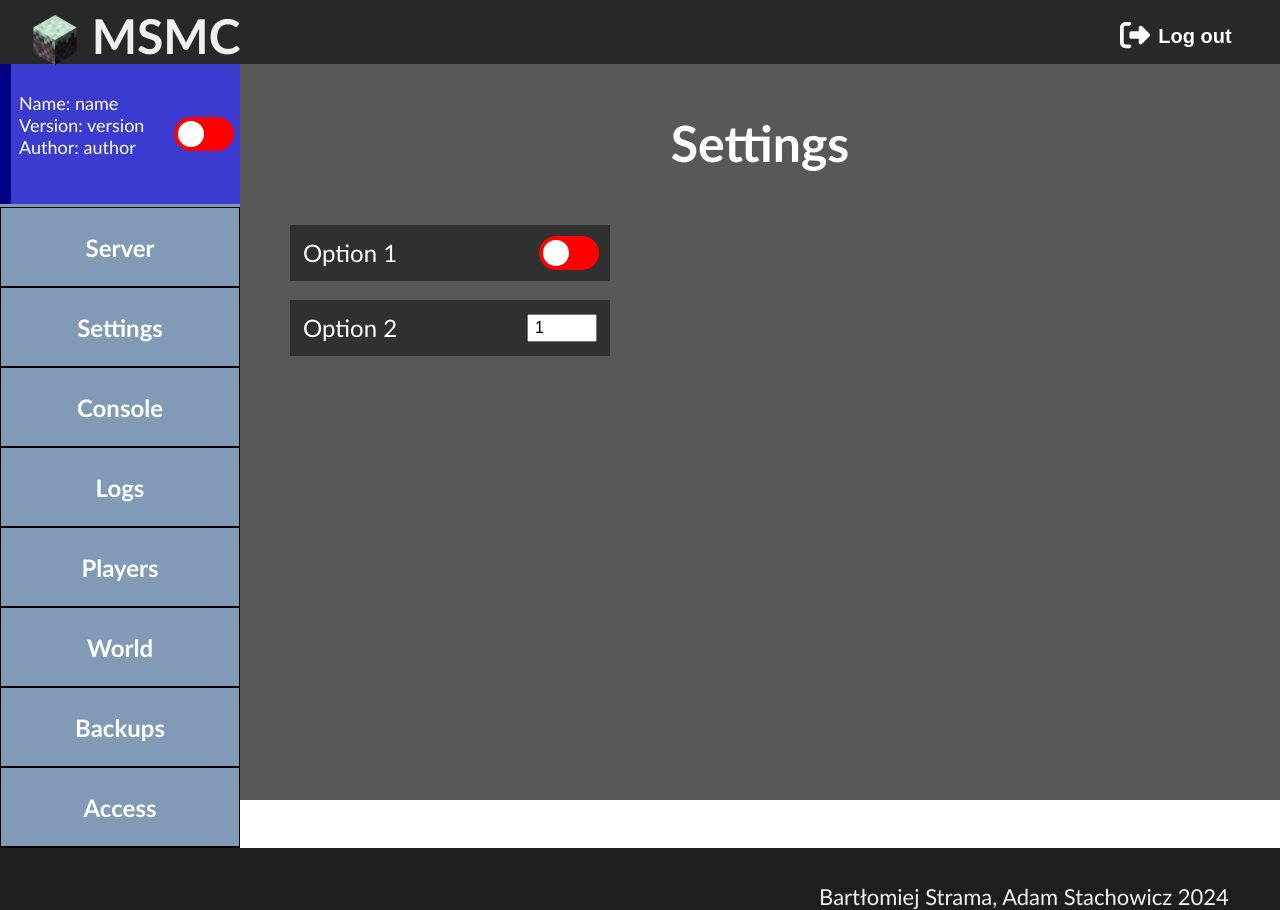
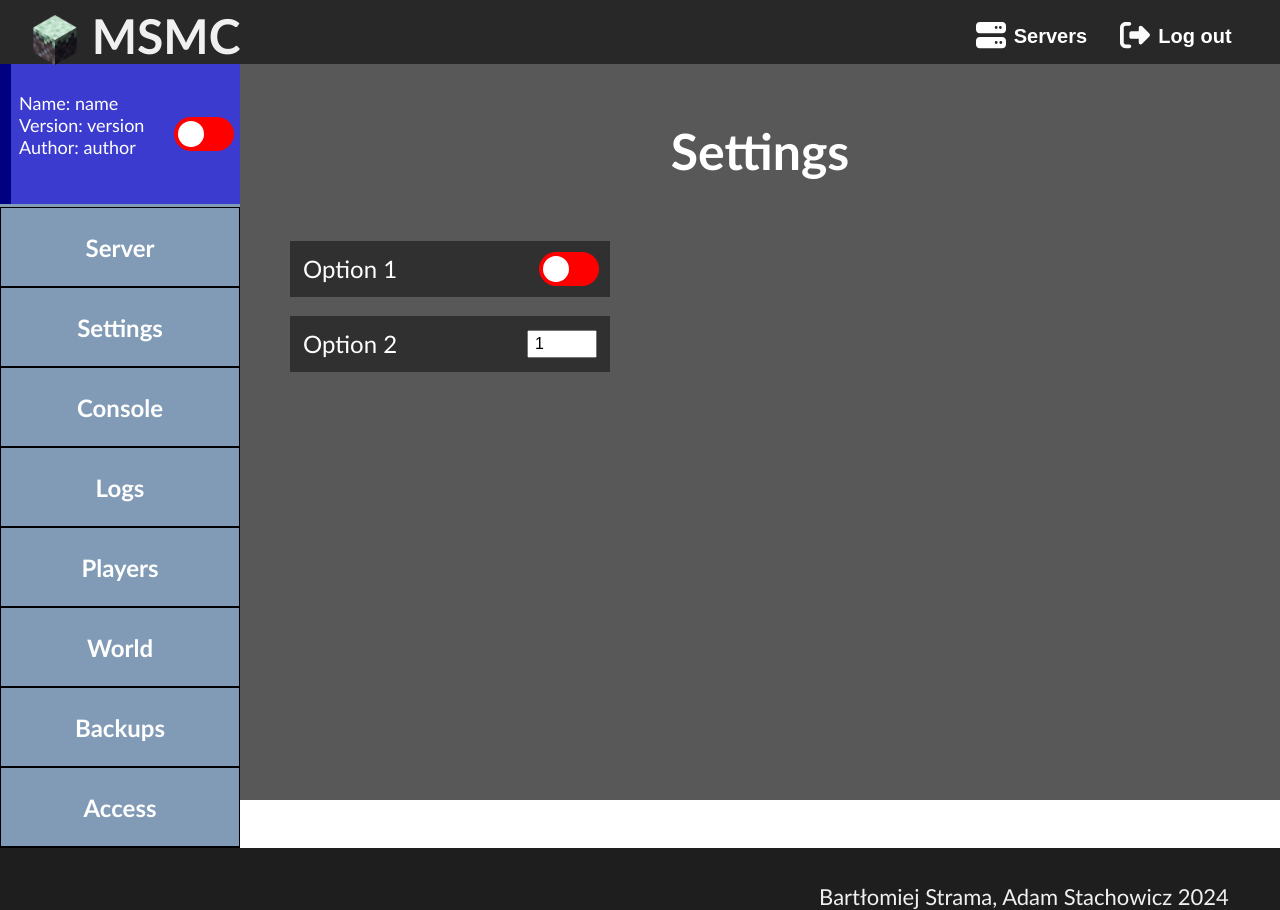
Before and after one commit to BadClup/MSMC, a SvelteKit app in the folder frontend/: page /configuration/settings in a window 1280 px wide. Built offline with nearby package versions, Linux system fonts and the light colour scheme.

Commit message:
Servers button and most of requsted changes

```diff
--- a/frontend/src/lib/components/Top.svelte
+++ b/frontend/src/lib/components/Top.svelte
@@ -1,6 +1,7 @@
 <script>
     import logo from '$lib/images/logo.svg';
-    export let logout = false;
+    export let canLogout = false;
+    export let showServers = false;
 </script>
 <style>
     #Top{
@@ -57,15 +58,22 @@
         border: 0;
     }
 
-    #logout::before{
+    button::before{
         display: inline-block;
         width: 30px;
         height: 30px;
         background-size: 30px;
-        content: url($lib/images/logout.svg);
         position: relative;
         top: 7px;
         right: 8px;
+    }
+
+    #logout::before{
+        content: url($lib/images/logout.svg);
+    }
+
+    #servers::before{
+        content: url($lib/images/servers.svg);
     }
 </style>
 
@@ -76,7 +84,11 @@
     </div>
 
     <div id="right">
-        {#if logout == true}
+        {#if showServers == true}
+            <button id="servers">Servers</button>
+        {/if}
+        &nbsp&nbsp&nbsp&nbsp
+        {#if canLogout == true}
             <button id="logout">Log out</button>
         {/if}
     </div>
--- a/frontend/src/routes/configuration/+page.svelte
+++ b/frontend/src/routes/configuration/+page.svelte
@@ -4,7 +4,7 @@
     import OptionsList from "./optionsList.svelte";
 </script>
 <style>
-    #container{
+    section{
         display: flex;
         flex-direction: column;
         height: 100vh;
@@ -14,7 +14,7 @@
         color: white;
     }
 
-    #container2{
+    section > div{
         width: 100%;
         flex: 1;
     }
@@ -70,9 +70,9 @@
     }
 </style>
 
-<div id="container">
-    <Top logout={true}/>
-    <div id="container2">
+<section>
+    <Top showServers={true} canLogout={true}/>
+    <div>
         <div id="listContainer">
             <OptionsList name={"name"} version={"version"} author={"author"}/>
         </div>
@@ -89,4 +89,4 @@
         </div>
     </div>
     <Footer/>
-</div>
+</section>
--- a/frontend/src/routes/configuration/console/+page.svelte
+++ b/frontend/src/routes/configuration/console/+page.svelte
@@ -4,7 +4,7 @@
     import OptionsList from "./../optionsList.svelte";
 </script>
 <style>
-    #container{
+    section{
         display: flex;
         flex-direction: column;
         height: 100vh;
@@ -14,7 +14,7 @@
         color: white;
     }
 
-    #container2{
+    section > div{
         width: 100%;
         flex: 1;
     }
@@ -63,9 +63,9 @@
 
 </style>
 
-<div id="container">
-    <Top logout={true}/>
-    <div id="container2">
+<section>
+    <Top showServers={true} canLogout={true}/>
+    <div>
         <div id="listContainer">
             <OptionsList name={"name"} version={"version"} author={"author"}/>
         </div>
@@ -75,4 +75,4 @@
         </div>
     </div>
     <Footer/>
-</div>
+</section>
--- a/frontend/src/routes/configuration/logs/+page.svelte
+++ b/frontend/src/routes/configuration/logs/+page.svelte
@@ -4,7 +4,7 @@
     import OptionsList from "./../optionsList.svelte";
 </script>
 <style>
-    #container{
+    section{
         display: flex;
         flex-direction: column;
         height: 100vh;
@@ -14,7 +14,7 @@
         color: white;
     }
 
-    #container2{
+    section > div{
         width: 100%;
         flex: 1;
     }
@@ -49,9 +49,9 @@
     }
 </style>
 
-<div id="container">
-    <Top logout={true}/>
-    <div id="container2">
+<section>
+    <Top showServers={true} canLogout={true}/>
+    <div>
         <div id="listContainer">
             <OptionsList name={"name"} version={"version"} author={"author"}/>
         </div>
@@ -60,4 +60,4 @@
         </div>
     </div>
     <Footer/>
-</div>
+</section>
--- a/frontend/src/routes/configuration/optionsList.svelte
+++ b/frontend/src/routes/configuration/optionsList.svelte
@@ -5,7 +5,7 @@
     export let author = "Failed to load author information";
 </script>
 <style>
-    #optionsList{
+    section{
         display: inline-block;
         box-sizing: border-box;
         width: 240px;
@@ -14,7 +14,7 @@
         background-color: rgb(129, 155, 182);
     }
 
-    #statusContainer{
+    section > div{
         width: 100%;
         height: 140px;
         background-color: rgb(59, 59, 207);
@@ -45,7 +45,7 @@
         font-size: 18px;
     }
 
-    #switchContainer{
+    #switchWrapper{
         display: block;
         height: 100%;
         width: 60px;
@@ -91,15 +91,15 @@
     }
 </style>
 
-<div id="optionsList">
-    <div id="statusContainer">
+<section>
+    <div>
         <div id="statusMargin"></div>
         <div id="status">
             Name: {name}<br>
             Version: {version}<br>
             Author: {author}
         </div>
-        <div id="switchContainer"><Switch/></div>
+        <div id="switchWrapper"><Switch/></div>
     </div>
     <ul>
         <li><a href="/configuration">Server</a></li><br>
@@ -111,4 +111,4 @@
         <li><a href="/configuration/backups">Backups</a></li><br>
         <li><a href="/configuration/access">Access</a></li><br>
     </ul>
-</div>
+</section>
--- a/frontend/src/routes/configuration/settings/+page.svelte
+++ b/frontend/src/routes/configuration/settings/+page.svelte
@@ -5,7 +5,7 @@
     import OptionsList from "./../optionsList.svelte";
 </script>
 <style>
-    #container{
+    section{
         display: flex;
         flex-direction: column;
         height: 100vh;
@@ -15,7 +15,7 @@
         color: white;
     }
 
-    #container2{
+    section > div{
         width: 100%;
         flex: 1;
     }
@@ -78,9 +78,9 @@
     }
 </style>
 
-<div id="container">
-    <Top logout={true}/>
-    <div id="container2">
+<section>
+    <Top showServers={true} canLogout={true}/>
+    <div>
         <div id="listContainer">
             <OptionsList name={"name"} version={"version"} author={"author"}/>
         </div>
@@ -97,4 +97,4 @@
         </div>
     </div>
     <Footer/>
-</div>
+</section>
--- a/frontend/src/routes/login/Login.svelte
+++ b/frontend/src/routes/login/Login.svelte
@@ -4,7 +4,7 @@
     let opened = false;
 </script>
 <style>
-    #container{
+    section{
         width: 100vw;
         font-size: 2em;
         background-color: rgb(88, 88, 88);
@@ -51,7 +51,7 @@
         width: 100%;
     }
 
-    input[type="submit"]{
+    #submit{
         background-color: rgb(82, 192, 67);
         width: 200px;
         margin-left: 30px;
@@ -92,14 +92,28 @@
         font-size: 20px;
         color: rgb(103, 20, 247)
     }
+
+    h1{
+        margin: auto;
+        text-align: center;
+    }
 </style>
 
 <Modal {opened} id="modal" target={"body"} on:close={() => (opened = false)}>
-    <h1>Create new account</h1>
+    <h1>Create new account</h1><br>
+    <form method="post" action="">
+        <label for="name">Login:</label><br>
+        <input type="text" id="login" name="login"><br><br>
+        <label for="password">Password:</label><br>
+        <input type="text" id="password" name="password"><br><br>
+        <label for="password2">Repeat password:</label><br>
+        <input type="text" id="password2" name="password2"><br><br>
 
+        <input type="submit" id="create" name="create" value="Create">
+    </form>
 </Modal>
 
-<div id="container">
+<section>
     <div id="formContainer">
         <button id="register" on:click={() => (opened = true)}>Register</button><br>
         <div id="pause">
@@ -118,4 +132,4 @@
     <img src={logo} alt="Logo isn't working"><br>
     <a href="../login">Help, I cannot log in</a><br>
     <a href="../servers">Skip</a>
-</div>
+</section>
--- a/frontend/src/routes/servers/+page.svelte
+++ b/frontend/src/routes/servers/+page.svelte
@@ -13,7 +13,7 @@
 </style>
 
 <div id="container">
-    <Top logout={true}/>
+    <Top canLogout={true}/>
     <ChooseServer/>
     <Footer/>
 </div>
--- a/frontend/src/routes/servers/ChooseServer.svelte
+++ b/frontend/src/routes/servers/ChooseServer.svelte
@@ -18,7 +18,7 @@
 </script>
 
 <style>
-    .chooseServer{
+    section{
         padding-top: 40px;
         text-align: Center;
         font-size: 50px;
@@ -89,10 +89,14 @@
         text-align: center;
     }
 
-    input{
-        width: 360px;
-        height: 25px;
+    input[type="text"], input[type="submit"]{
+        box-sizing: border-box;
+        width: 100%;
+        height: 40px;
+        border-radius: 5px;
         padding-left: 10px;
+        font-size: 16px;
+        margin-top: 10px;
     }
 
     #submit{
@@ -140,7 +144,7 @@
     </form>
 </Modal>
 
-<div class="chooseServer">
+<section>
     <b>Your Servers</b><br><br>
     {#each servers as server}
         <div class="serverOption">
@@ -158,4 +162,4 @@
         <img src={plus} alt="Cannot load a graphic">
         <p>Add a server<p>
     </button>
-</div>
+</section>
```
Also changed, not shown: frontend/src/lib/images/servers.svg (added).
